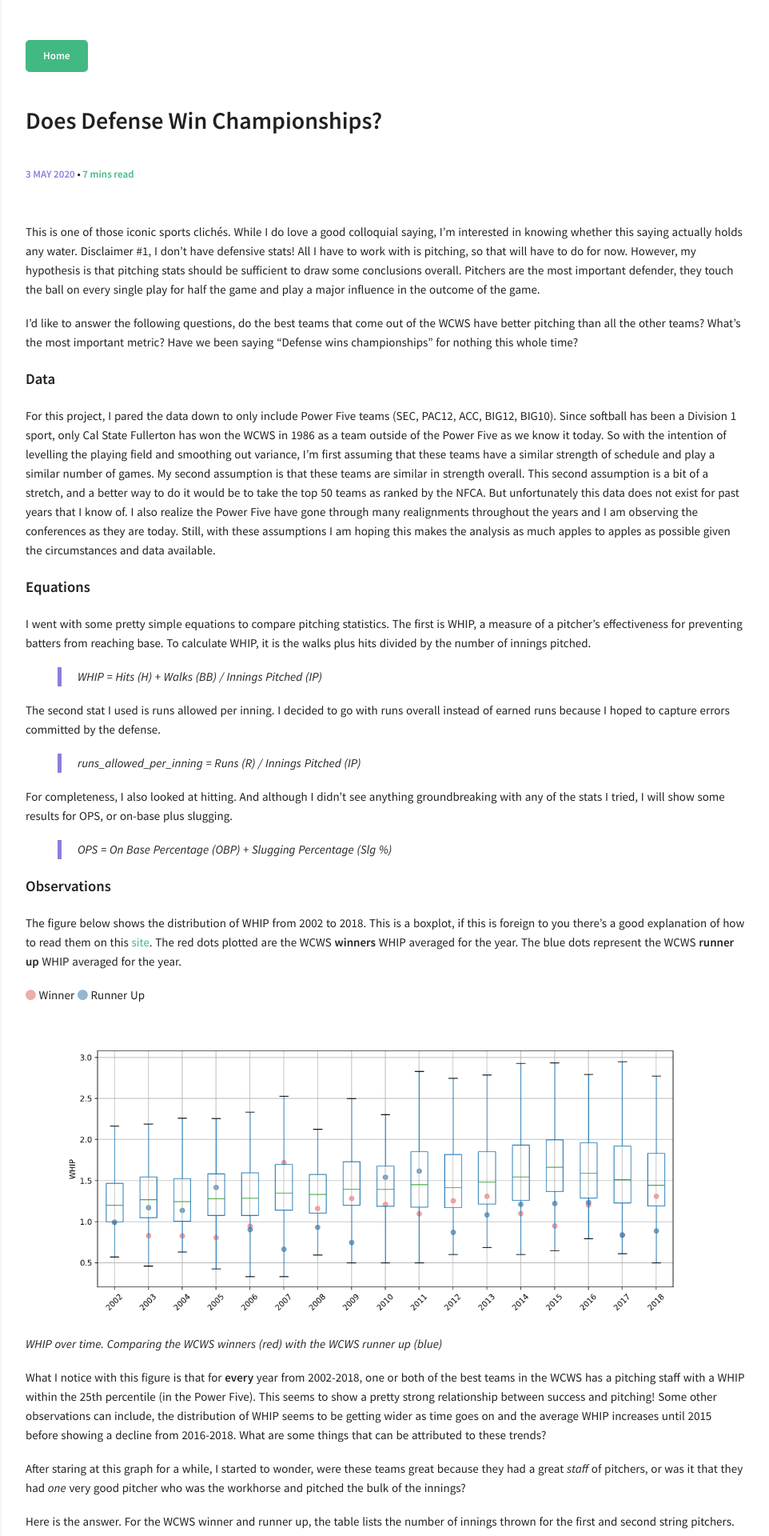
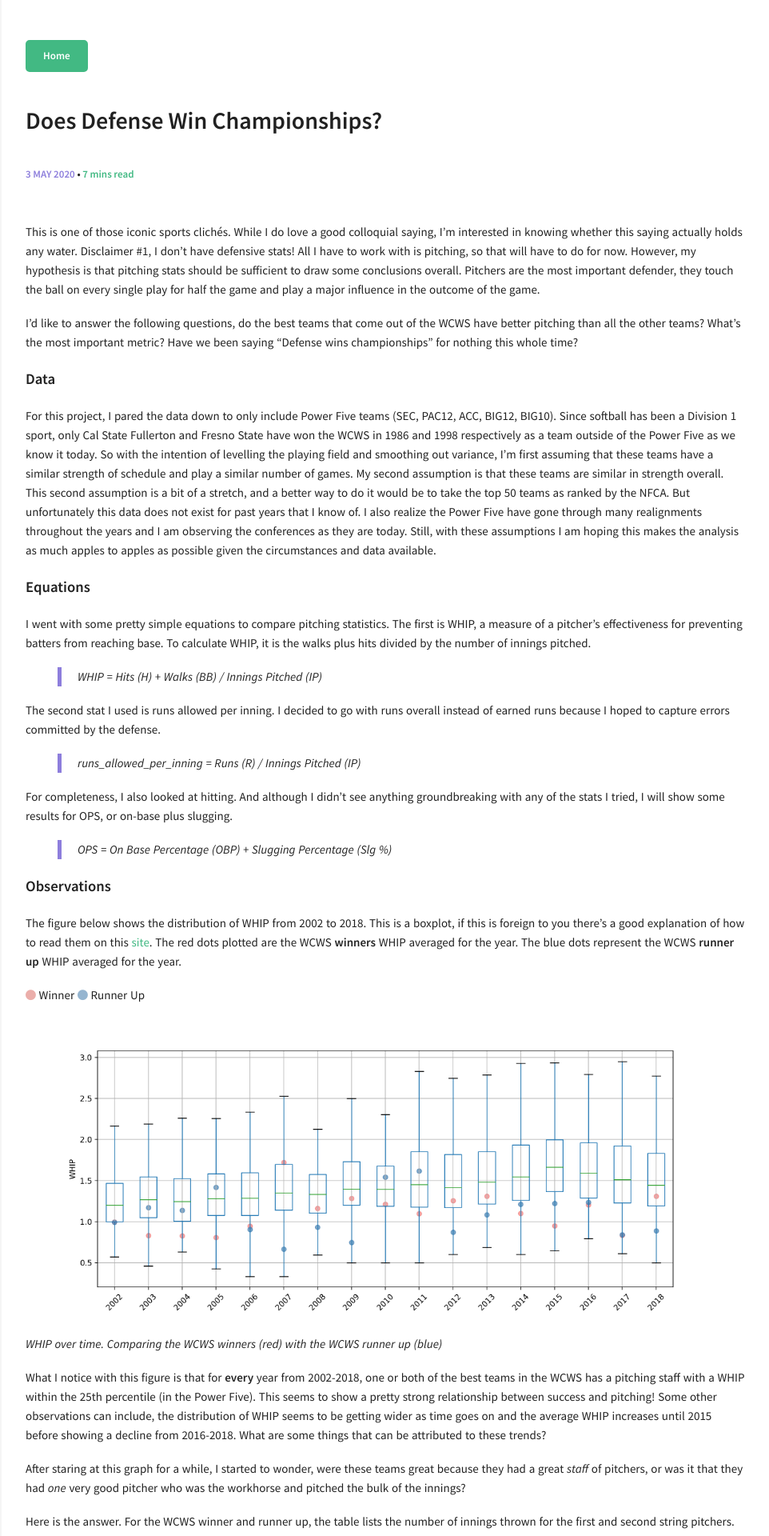
Before and after one commit to jenyeeiam/stats_blog, a Jekyll site: the page built from _posts/2020-05-03-defense-wins-champs.md, in a window 1280 px wide. Shown: the top 1920 px of the page at 80% size, without its empty margins (318-1280 px from the left). Built offline with Jekyll 4.4.1, drawn with Linux system fonts in a browser that asks for light colours.

Commit message:
fresno state to natty champs

```diff
--- a/_posts/2020-05-03-defense-wins-champs.md
+++ b/_posts/2020-05-03-defense-wins-champs.md
@@ -13,7 +13,7 @@
 
 #### Data
 
-For this project, I pared the data down to only include Power Five teams (SEC, PAC12, ACC, BIG12, BIG10). Since softball has been a Division 1 sport, only Cal State Fullerton has won the WCWS in 1986 as a team outside of the Power Five as we know it today. So with the intention of levelling the playing field and smoothing out variance, I'm first assuming that these teams have a similar strength of schedule and play a similar number of games. My second assumption is that these teams are similar in strength overall. This second assumption is a bit of a stretch, and a better way to do it would be to take the top 50 teams as ranked by the NFCA. But unfortunately this data does not exist for past years that I know of. I also realize the Power Five have gone through many realignments throughout the years and I am observing the conferences as they are today. Still, with these assumptions I am hoping this makes the analysis as much apples to apples as possible given the circumstances and data available.
+For this project, I pared the data down to only include Power Five teams (SEC, PAC12, ACC, BIG12, BIG10). Since softball has been a Division 1 sport, only Cal State Fullerton and Fresno State have won the WCWS in 1986 and 1998 respectively as a team outside of the Power Five as we know it today. So with the intention of levelling the playing field and smoothing out variance, I'm first assuming that these teams have a similar strength of schedule and play a similar number of games. My second assumption is that these teams are similar in strength overall. This second assumption is a bit of a stretch, and a better way to do it would be to take the top 50 teams as ranked by the NFCA. But unfortunately this data does not exist for past years that I know of. I also realize the Power Five have gone through many realignments throughout the years and I am observing the conferences as they are today. Still, with these assumptions I am hoping this makes the analysis as much apples to apples as possible given the circumstances and data available.
 
 #### Equations
 
```
